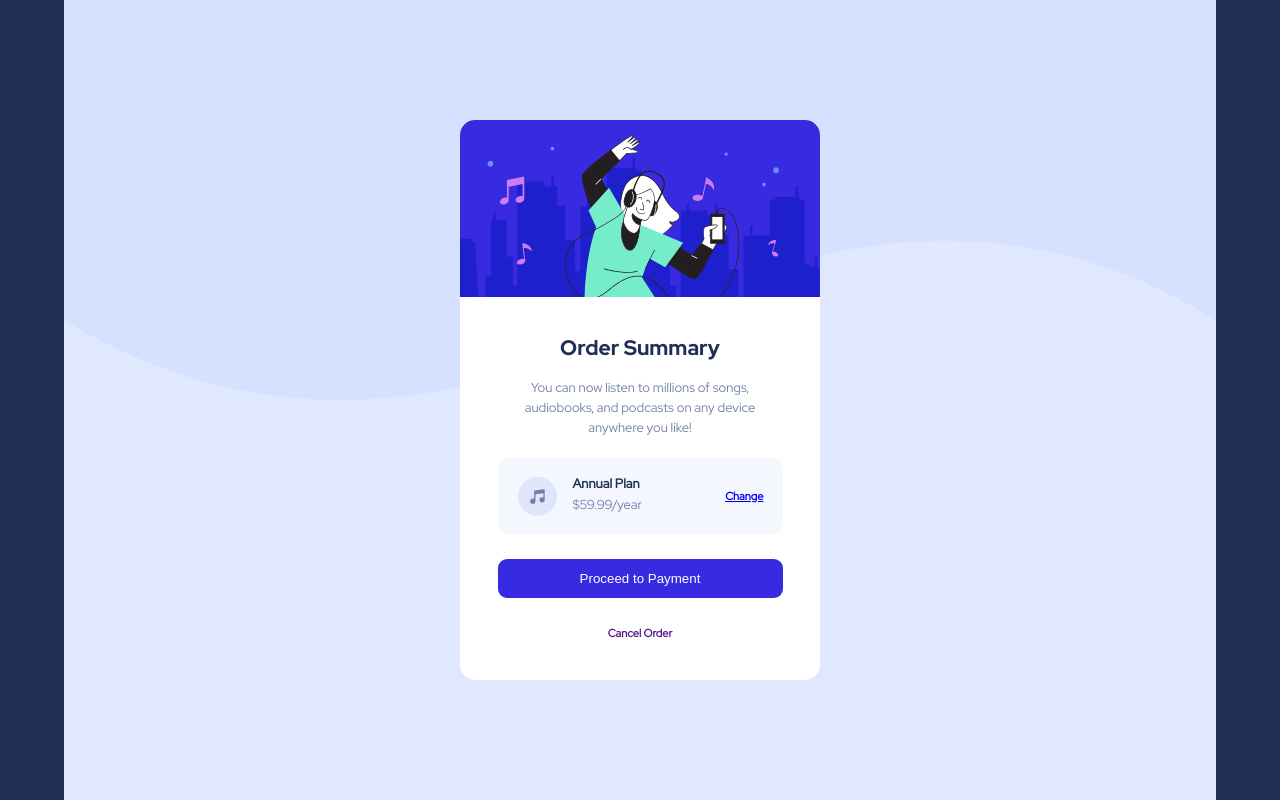
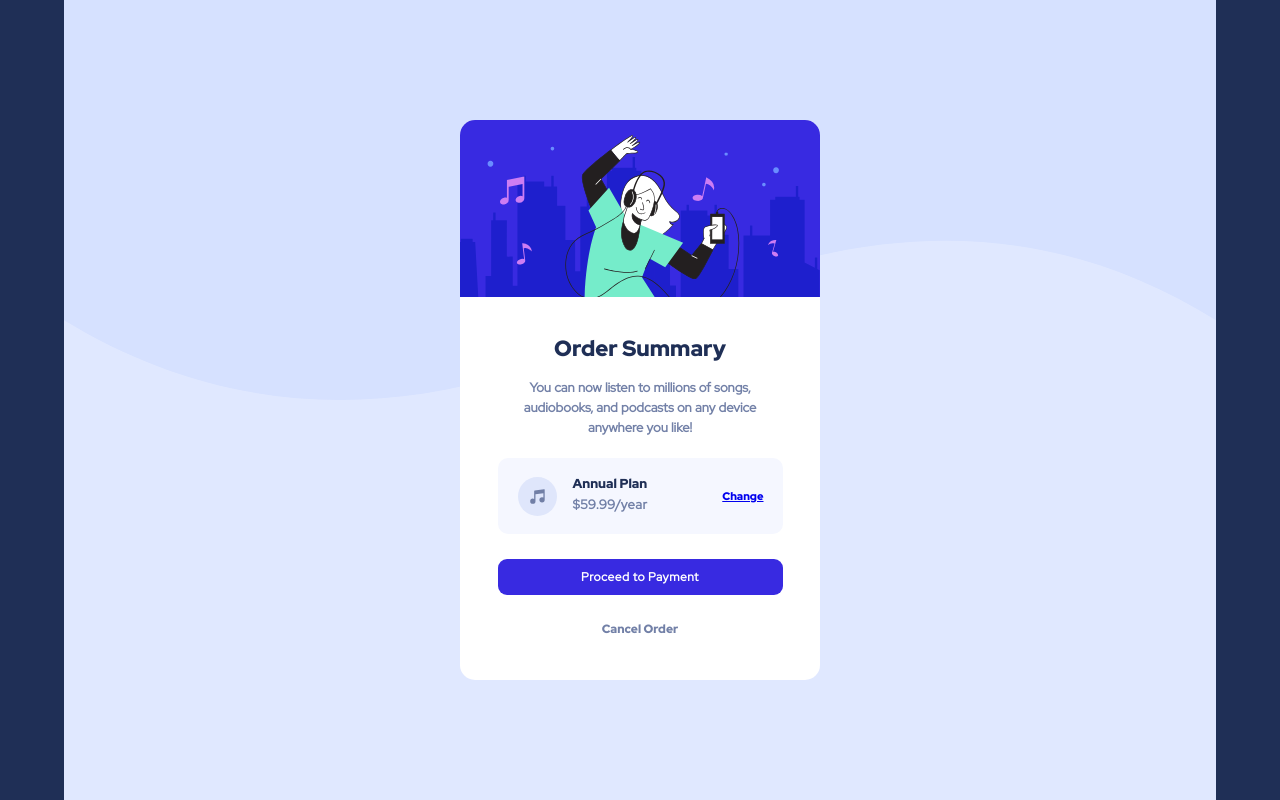
Before and after one commit to FreddySerbin/order-summary-component, a plain HTML site: page index.html in a window 1280 px wide. Drawn offline with Linux system fonts and the light colour scheme.

Commit message:
fix css & actives

```diff
--- a/assets/css/style.css
+++ b/assets/css/style.css
@@ -4,10 +4,14 @@
 }
 
 @font-face {
-    font-family: "RedHatDisplay-Bold";
-    src: url("../fonts/RedHatDisplay-ExtraBold.ttf") format("truetype");
+    font-family: "RedHatDisplay-Regular";
+    src: url("../fonts/RedHatDisplay-Regular.ttf") format("truetype");
 }
 
+@font-face {
+    font-family: "RedHatDisplay-Bold";
+    src: url("../fonts/RedHatDisplay-Black.ttf") format("truetype");
+}
 
 body{
     padding: 0;
@@ -23,6 +27,7 @@ body{
 
 .component{
     width: 1152px;
+    min-width: 300px;
     height: 100%;
     background-color: hsl(225, 100%, 94%);
     background-image: url("../images/pattern-background-desktop.svg");
@@ -57,27 +62,28 @@ body{
     margin: 0 auto;
     display: flex;
     flex-direction: column;
-    font-family: "RedHatDisplay";
+    font-family: "RedHatDisplay-bold";
     font-size: 16px;
 }
 
 .title{
     display: flex;
     justify-content: center;
-    margin-top: 40px;
-    font-size: 21px;
-    font-family: "RedHatDisplay-bold";
+    margin-top: 41px;
+    font-size: 22px;
+    font-weight: 1000;
     color: #1f2f56;
 }
 
 .intro{
-    margin-top: 20px;
+    margin-top: 18px;
     color: #7280a7;
     text-align: center;
     line-height: 20px;
+    font-family: "RedHatDisplay";
     font-size: 13px;
-    font-weight: 500;
-
+    font-weight: 700;
+    word-spacing: 0.4px;
 }
 
 .offer{
@@ -108,6 +114,7 @@ body{
 
 .offer__left__text__p{
     color: #1f2f56;
+    font-family: "RedHatDisplay-bold";
     font-size: 13px;
     font-weight: 900;
 }
@@ -115,31 +122,53 @@ body{
 .offer__left__text__price{
     margin-top: 8px;
     color: #7280a7;
+    font-family: "RedHatDisplay";
+    font-weight: 700;
     font-size: 13px;
+    letter-spacing: 0.5px;
 }
 
 .offer__right{
     font-size: 11px;
-    font-weight: bold;
+    font-weight: 900;
     margin-right: 19px;
 }
 
-button{
-    text-align: center;
+.offer__right:hover{
+    text-decoration: none;
+    opacity: 0.5;
+}
+
+.button{
     background-color: #382ae1;
     border: none;
     border-radius: 9px;
+    margin-top: 25px;
+    padding: 12px 0;
+    font-family: "RedHatDisplay";
+    font-size: 12px;
+    font-weight: 700;
+    text-align: center;
     color: white;
-    padding: 12px 0;
-    margin-top: 25px;
+    letter-spacing: 0.5px;
+    text-decoration: none;
+}
+
+.button:hover{
+    opacity: 0.5;
 }
 
 .cancel{
-    margin-top: 30px;
+    margin-top: 28px;
     text-align: center;
     text-decoration: none;
-    font-size: 11px;
-    font-weight: 900;
+    font-size: 12px;
+    font-weight: 1000;
+    color: #7280a7;
+}
+
+.cancel:hover{
+    color: #1f2f56;
 }
 
 .attribution{
--- a/index.html
+++ b/index.html
@@ -27,8 +27,8 @@
             </div>
             <a class="offer__right" href="#">Change</a>
           </div>
-          <button>Proceed to Payment</button>
-          <a class="cancel" href="">Cancel Order</a>
+          <a class="button" href="#">Proceed to Payment</a>
+          <a class="cancel" href="#">Cancel Order</a>
         </div>
       </div>
     </div>
```
